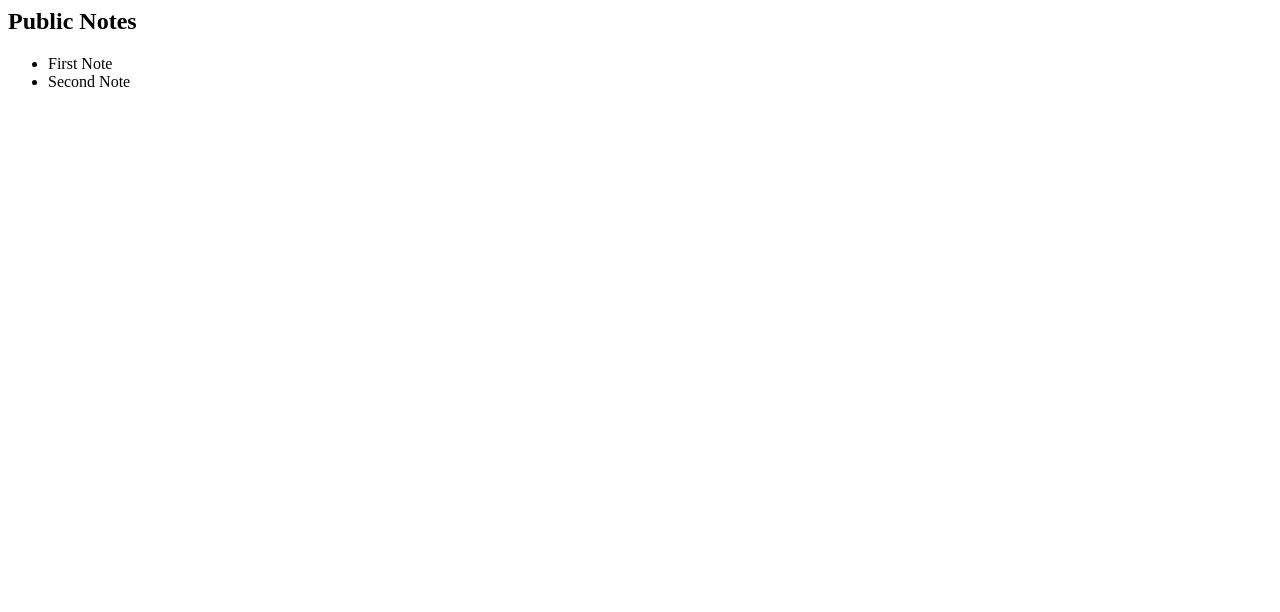
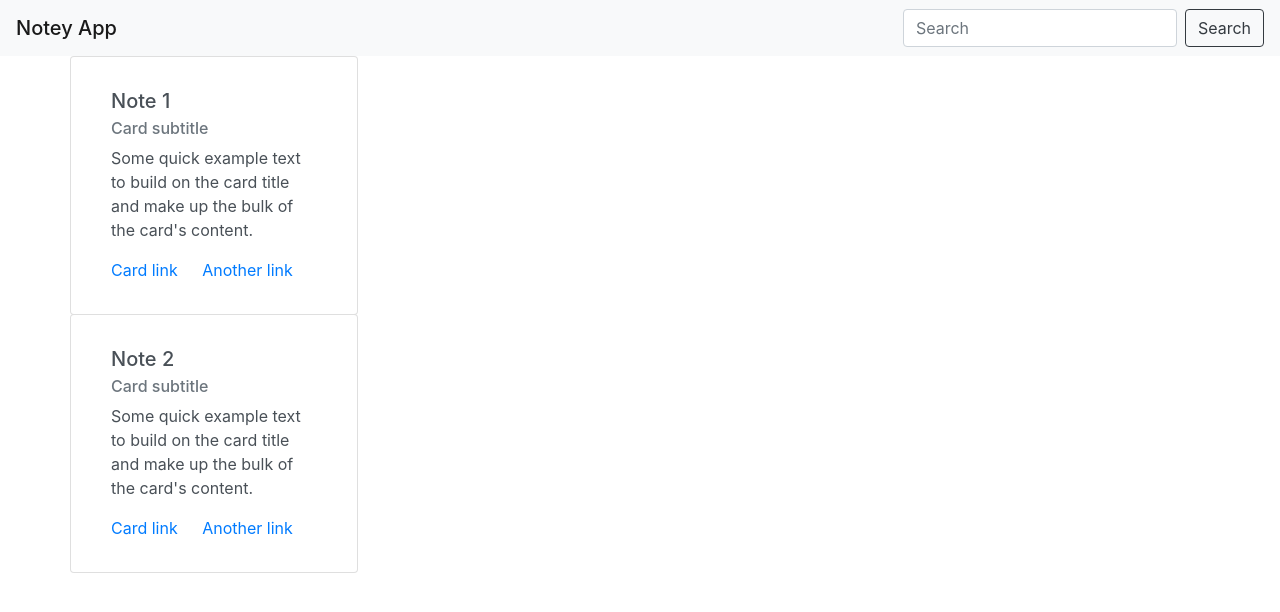
Before and after one commit to burningion/example-note-taking-app, a plain HTML site: page frontend/static/index.html in a window 1280 px wide. Drawn offline with nearby package versions, Linux system fonts and the light colour scheme.

Commit message:
Begin skeleton of app UI

```diff
--- a/frontend/static/index.html
+++ b/frontend/static/index.html
@@ -1,12 +1,40 @@
 <html>
     <head>
+        <meta charset="utf-8">
+        <meta name="viewport" content="width=device-width, initial-scale=1, shrink-to-fit=no">
+        <link rel="stylesheet" href="https://stackpath.bootstrapcdn.com/bootstrap/4.3.1/css/bootstrap.min.css" integrity="sha384-ggOyR0iXCbMQv3Xipma34MD+dH/1fQ784/j6cY/iJTQUOhcWr7x9JvoRxT2MZw1T" crossorigin="anonymous">
         <title>Notey the Note Taking App</title>
     </head>
 <body>
-    <h2>Public Notes</h2>
-<ul>
-    <li>First Note</li>
-    <li>Second Note</li>
-</ul>
+        <nav class="navbar navbar-light bg-light">
+                <a class="navbar-brand mb-0 h1" href="#">Notey App</a>
+                <form class="form-inline my-2 my-lg-0">
+                        <input class="form-control mr-sm-2" type="search" placeholder="Search" aria-label="Search">
+                        <button class="btn btn-outline-dark my-2 my-sm-0" type="submit">Search</button>
+                </form>
+        </nav>
+        <div class="container list-group">
+    <div class="card list-group-item list-group-item-action" style="width: 18rem;">
+            <div class="card-body">
+              <h5 class="card-title">Note 1</h5>
+              <h6 class="card-subtitle mb-2 text-muted">Card subtitle</h6>
+              <p class="card-text">Some quick example text to build on the card title and make up the bulk of the card's content.</p>
+              <a href="#" class="card-link">Card link</a>
+              <a href="#" class="card-link">Another link</a>
+            </div>
+    </div>
+    <div class="card list-group-item list-group-item-action" style="width: 18rem;">
+            <div class="card-body">
+              <h5 class="card-title">Note 2</h5>
+              <h6 class="card-subtitle mb-2 text-muted">Card subtitle</h6>
+              <p class="card-text">Some quick example text to build on the card title and make up the bulk of the card's content.</p>
+              <a href="#" class="card-link">Card link</a>
+              <a href="#" class="card-link">Another link</a>
+            </div>
+    </div>
+</div>
+<script src="https://code.jquery.com/jquery-3.3.1.slim.min.js" integrity="sha384-q8i/X+965DzO0rT7abK41JStQIAqVgRVzpbzo5smXKp4YfRvH+8abtTE1Pi6jizo" crossorigin="anonymous"></script>
+<script src="https://cdnjs.cloudflare.com/ajax/libs/popper.js/1.14.7/umd/popper.min.js" integrity="sha384-UO2eT0CpHqdSJQ6hJty5KVphtPhzWj9WO1clHTMGa3JDZwrnQq4sF86dIHNDz0W1" crossorigin="anonymous"></script>
+<script src="https://stackpath.bootstrapcdn.com/bootstrap/4.3.1/js/bootstrap.min.js" integrity="sha384-JjSmVgyd0p3pXB1rRibZUAYoIIy6OrQ6VrjIEaFf/nJGzIxFDsf4x0xIM+B07jRM" crossorigin="anonymous"></script>
 </body>
 </html>
```
